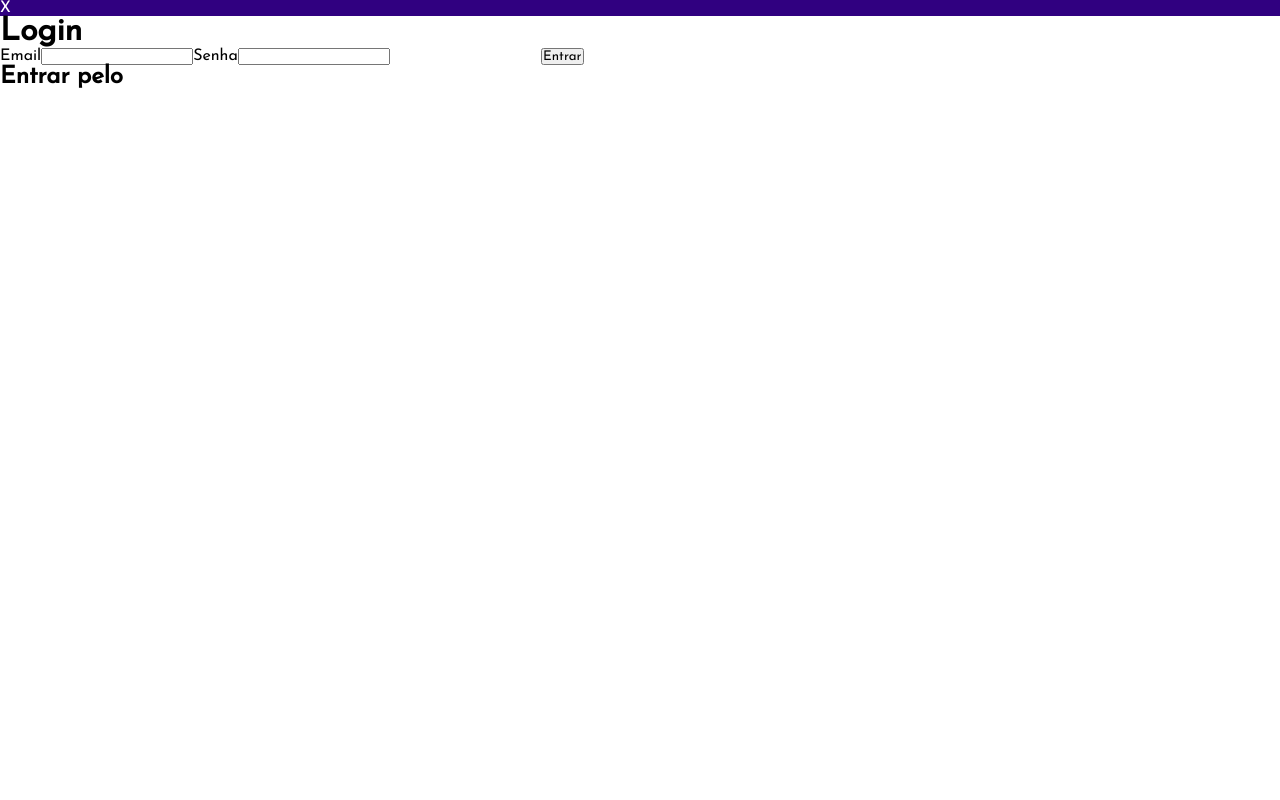
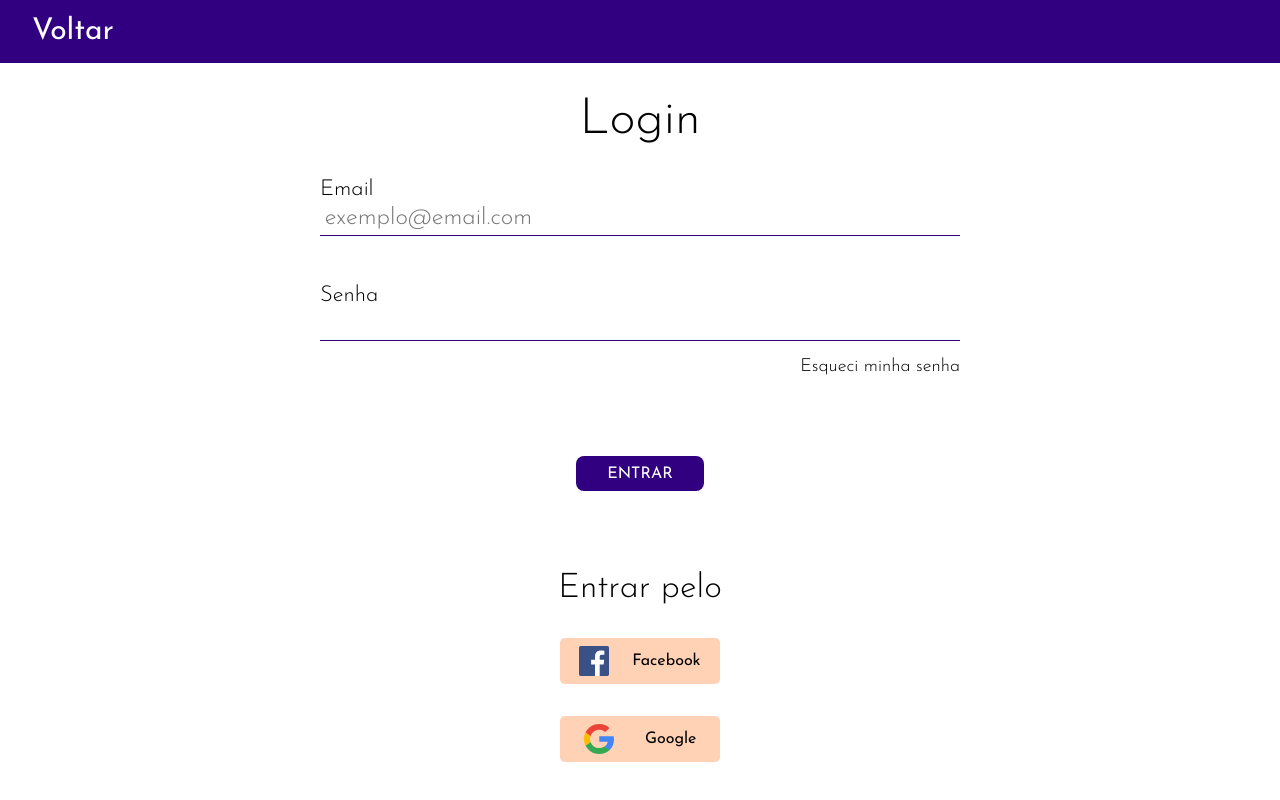
Before and after one commit to Izabela-dsn/best-friend, a React (Create React App) app: page /login in a window 1280 px wide. Shown: the top 800 px of the page. Built offline with nearby package versions, Linux system fonts and the light colour scheme.

Commit message:
login page stylization done

```diff
--- a/src/assets/global.css
+++ b/src/assets/global.css
@@ -13,6 +13,8 @@
     --footer-name-application: 300 22px Josefin Sans, sans-serif;
     --link-nav-font: 300 22px Josefin Sans, sans-serif;
     --home-card-btn-font: 300 20px Lato, sans-serif;
+    --forgot-pass: 300 18px Josefin Sans, sans-serif;
+
     --button-login-font: 400 14px Josefin Sans, sans-serif;
 }
 
@@ -27,3 +29,7 @@ a {
     text-decoration: none;
     color: white;
 }
+
+fieldset{
+    border: none;
+}
--- a/src/pages/Login/Login.js
+++ b/src/pages/Login/Login.js
@@ -1,33 +1,55 @@
 import React from "react";
-import { Link } from 'react-router-dom';
+import { Link } from "react-router-dom";
+
+import logoFacebook from '../../assets/logos_facebook.svg'
+import logoGoogle from '../../assets/logos_google.svg'
+
+import "./style.css";
 
 const Login = () => {
   return (
     <div className="login">
       <header>
-        <Link to="/">X</Link>
+        <Link to="/" className="a">
+          Voltar
+        </Link>
       </header>
-      <form action="">
+      <main>
+        <form className="form-login">
           <h1>Login</h1>
+          <fieldset>
             <label htmlFor="email">Email</label>
-        <input type="email" id="email"/>
+            <input type="email" id="email" placeholder="exemplo@email.com"/>
+          </fieldset>
 
+          <fieldset>
             <label htmlFor="password">Senha</label>
-        <input type="password" id="password"/>
-        <a href="/" className="forgot-password" disabled>Esqueci minha senha</a>
+            <input type="password" id="password" />
+          </fieldset>
+          <a href="/" className="forgot-password">
+            Esqueci minha senha
+          </a>
 
-        <button type="submit">Entrar</button>
-        <Link to="/user">Entrar</Link>
-
+          <Link to="/user" className="a">Entrar</Link>
         </form>
         <div className="signIn-socialMedia">
           <h2>Entrar pelo</h2>
           <div className="buttons-socialMedia">
-            <a href="https://www.facebook.com/" target="_blank" rel="noreferrer"><img src="" alt="" />Facebook</a>
-            <a href="https://www.google.com/" target="_blank" rel="noreferrer"><img src="" alt="" />Google</a>
+            <a
+              href="https://www.facebook.com/"
+              target="_blank"
+              rel="noreferrer"
+            >
+              <img src={logoFacebook} alt="Facebook" />
+              Facebook
+            </a>
+            <a href="https://www.google.com/" target="_blank" rel="noreferrer">
+              <img src={logoGoogle} alt="Google" />
+              Google
+            </a>
           </div>
         </div>
-
+      </main>
     </div>
   );
 };
--- /dev/null
+++ b/src/pages/Login/style.css
@@ -0,0 +1,81 @@
+
+.login header{
+    padding: 1rem 2rem;
+    font-size: 30px;
+}
+
+.login header .a:hover{
+    color: var(--dark-pink);
+}
+.login main{
+    margin: 2rem 20rem;
+}
+
+.form-login {
+    display: flex;
+    flex-direction: column;
+    gap: 2rem;
+}
+
+.form-login fieldset{
+    margin-bottom: 1rem;
+}
+
+.form-login h1{
+    text-align: center;
+    font: var(--benefit-title);
+}
+
+.form-login fieldset label{
+    font: var(--label);
+    margin-bottom: 0.5rem;
+}
+
+.form-login fieldset input{
+    display: flex;
+    width: 50vw;
+    padding: 0.3rem;
+    border-width: 1px;
+    border-style: none none solid;
+    border-color: var(--menu-color);
+    font: var(--input);
+}
+
+.form-login .forgot-password{
+    color: black;
+    text-align: right;
+    margin: -2rem 0 3rem 0;
+    font: var(--forgot-pass);
+}
+
+.form-login .a{
+    background: var(--menu-color);
+    color: white;
+    width: 20%;
+    margin: 0 auto;
+    text-align: center;
+    padding: 0.6rem 0;
+    border-radius: 0.5rem;
+    text-transform: uppercase;
+}
+
+.signIn-socialMedia{
+    margin: 5rem 0;
+    text-align: center;
+}
+
+.signIn-socialMedia h2{
+    font: var(--logo-font);
+}
+
+.buttons-socialMedia a{
+    display: flex;
+    justify-content: space-around;
+    align-items: center;
+    width: 25%;
+    margin: 2rem auto;
+    padding: 0.5rem;
+    border-radius: 0.3rem;
+    background-color: var(--dark-pink);
+    color: black;
+}
--- a/src/rotas.js
+++ b/src/rotas.js
@@ -1,6 +1,6 @@
 import React from 'react';
 import { BrowserRouter, Route, Routes } from 'react-router-dom';
-import Login from './pages/Login/Login';
+import Login from './pages/Login/login';
 import Home from './pages/Landing/landing';
 import User from './pages/User/user';
 
```
Also changed, not shown: src/assets/logos_facebook.svg (added), src/assets/logos_google.svg (added). Lines whose indentation alone changed are shown as unchanged.
